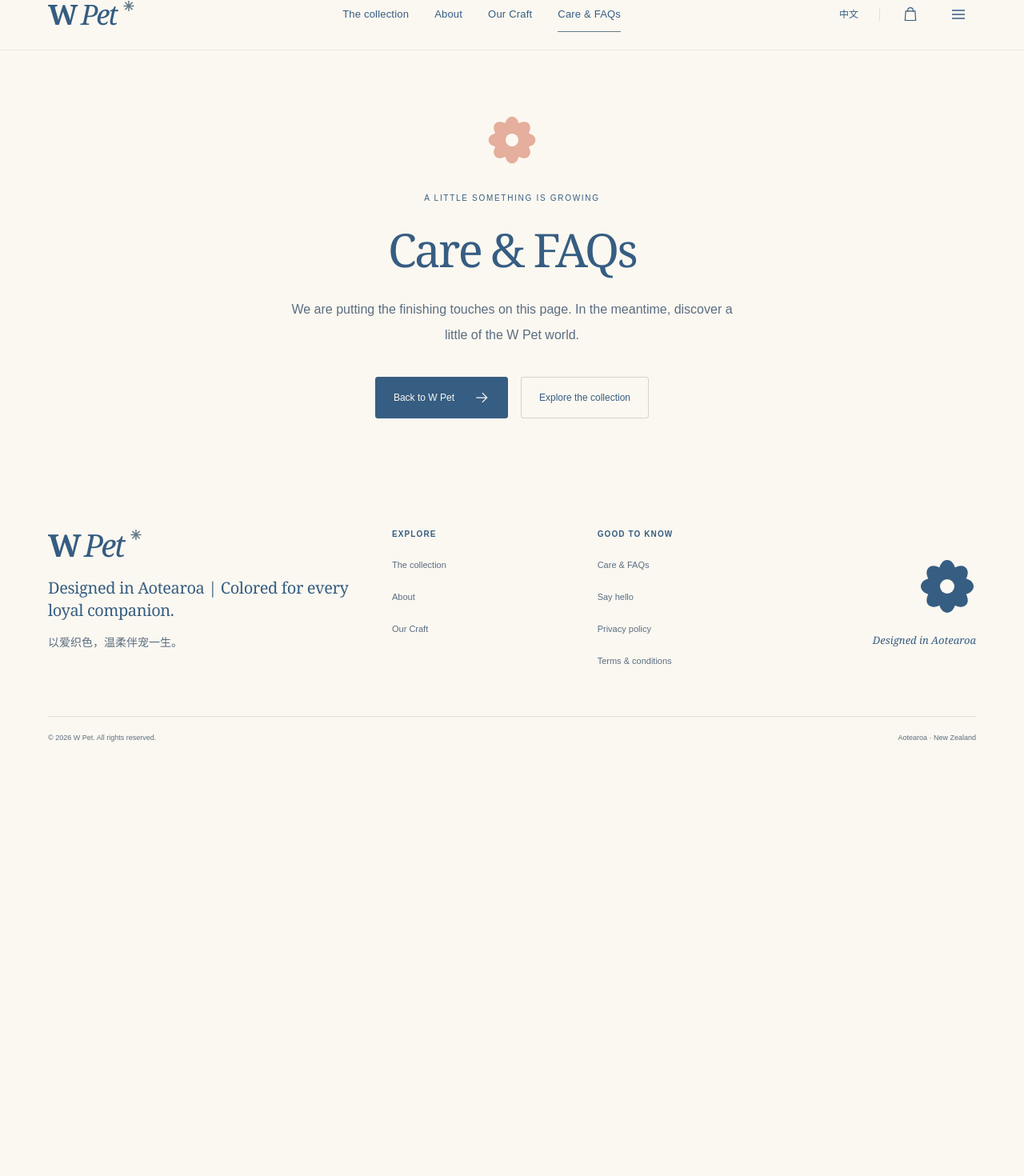
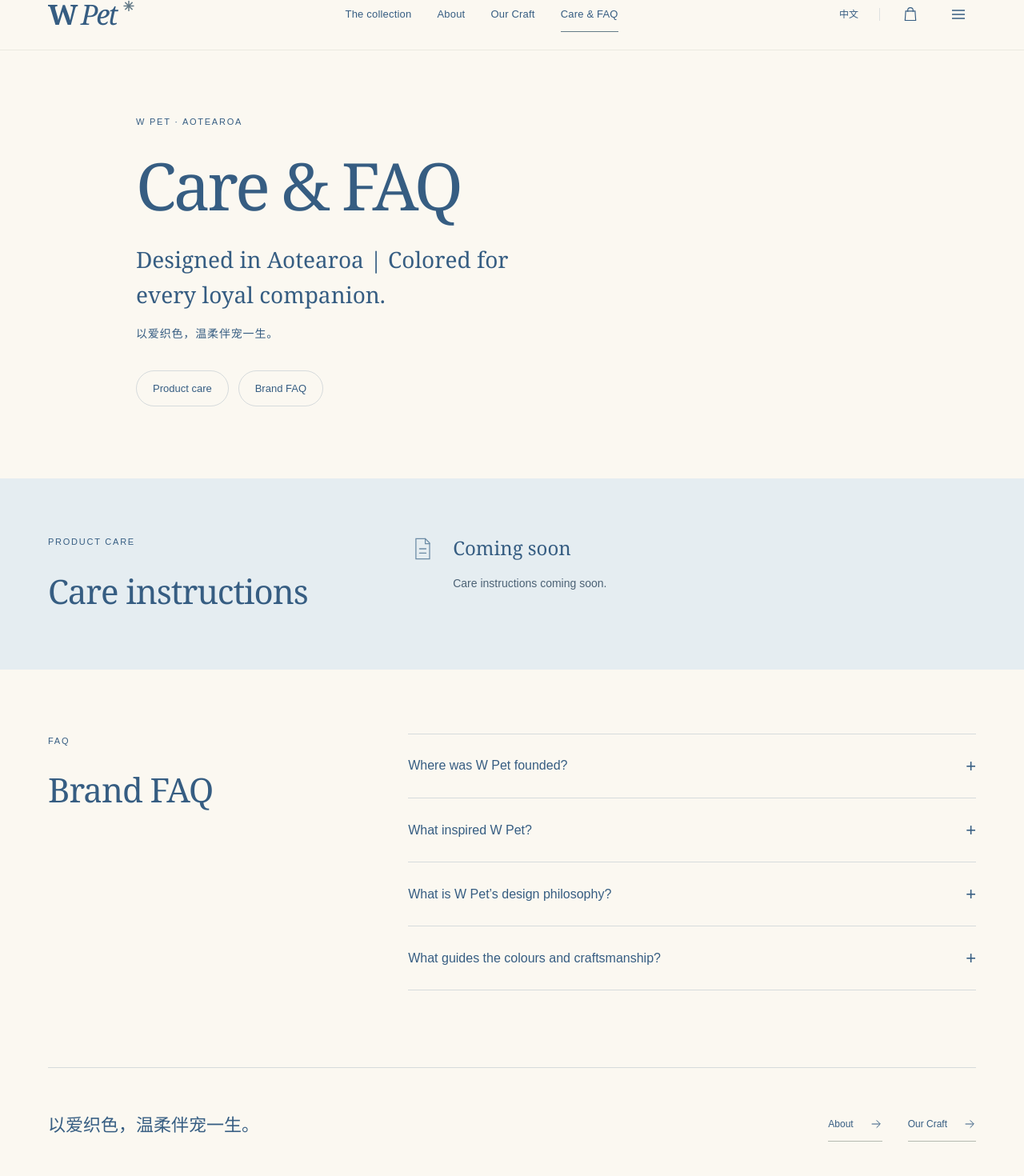
Before and after one commit to ytan449-oss/w-pet, a Next.js app: page /en/care-faq/ in a window 1280 px wide. Shown: the part 68-1538 px from the top of the page at 80% size. Before the commit the page ends 1023 px from the top, so only its background shows below. Built offline with nearby package versions, Linux system fonts and the light colour scheme.

Commit message:
feat: complete Care and FAQ page with verbatim brand answers

```diff
--- a/src/app/[locale]/care-faq/page.tsx
+++ b/src/app/[locale]/care-faq/page.tsx
@@ -1,14 +1,14 @@
-import { PagePlaceholder } from "@/components/page-placeholder";
+import { CareFaqPage } from "@/components/care-faq-page";
+import { brand } from "@/config/brand";
 import { getDictionary, requireLocale } from "@/lib/i18n";
 import { pageMetadata } from "@/lib/metadata";
 
 type Props = { params: Promise<{ locale: string }> };
 export async function generateMetadata({ params }: Props) {
   const locale = await requireLocale(params);
-  return pageMetadata(locale, getDictionary(locale).pages.care, "care-faq");
+  return pageMetadata(locale, getDictionary(locale).pages.care, "care-faq", brand.slogan);
 }
 export default async function Page({ params }: Props) {
   const locale = await requireLocale(params);
-  const d = getDictionary(locale);
-  return <PagePlaceholder locale={locale} title={d.pages.care} />;
+  return <CareFaqPage locale={locale} />;
 }
--- a/src/components/brand-pages.module.css
+++ b/src/components/brand-pages.module.css
@@ -32,6 +32,26 @@
 .craftLabels svg { width: 26px; height: 26px; color: #6b8ba5; }
 .devotion { padding-block: 36px 68px; max-width: 820px; }
 .devotion p { font-family: var(--font-display); font-size: clamp(22px, 3vw, 30px); line-height: 1.7; }
+.faqHero { padding-block: 56px 64px; max-width: 940px; }
+.topicNavigation { display: flex; flex-wrap: wrap; gap: 12px; margin-top: 32px; }
+.topicNavigation a { padding: 12px 20px; border: 1px solid var(--brand-line); border-radius: 30px; font-size: 13px; min-height: 44px; }
+.topicNavigation a:hover { background: var(--brand-soft); }
+.careSection { background: var(--brand-soft); padding-block: 52px; }
+.careInner { display: grid; gap: 32px; }
+.careState { display: flex; gap: 20px; align-items: flex-start; padding-top: 24px; border-top: 1px solid var(--brand-line); }
+.careState svg { width: 36px; height: 36px; stroke: #6b8ba5; }
+.careState h3 { font-family: var(--font-display); font-size: 24px; line-height: 1.4; font-weight: 400; }
+.careState p { color: #4c6275; font-size: 14px; line-height: 1.9; margin-top: 14px; }
+.faqSection { padding-block: 60px 80px; display: grid; gap: 32px; }
+.faqList { border-top: 1px solid var(--brand-line); min-width: 0; }
+.faqItem { border-bottom: 1px solid var(--brand-line); scroll-margin-top: 140px; }
+.faqItem summary { display: flex; align-items: center; justify-content: space-between; gap: 20px; min-height: 76px; padding-block: 22px; font-size: 16px; line-height: 1.6; cursor: pointer; list-style: none; }
+.faqItem summary::-webkit-details-marker { display: none; }
+.faqItem summary::after { content: '+'; font-size: 22px; font-weight: 300; flex-shrink: 0; }
+.faqItem[open] summary::after { content: '−'; }
+.faqItem summary:hover { color: #284965; }
+.faqAnswer { padding-bottom: 28px; padding-right: 20px; font-size: 15px; color: #4c6275; line-height: 1.95; overflow-wrap: break-word; }
+.faqRelated { display: flex; flex-wrap: wrap; gap: 20px 32px; }
 @media (min-width: 768px) {
   .hero { grid-template-columns: 1.2fr 1fr; gap: 60px; padding-block: 72px 90px; }
   .heroArt { width: min(100%, 440px); }
@@ -47,4 +67,9 @@
   .craftDetails { grid-template-columns: .75fr 1.4fr; gap: 70px; padding-block: 80px 44px; }
   .craftLabels { justify-content: space-between; }
   .devotion { padding-block: 56px 90px; }
+  .faqHero { padding-block: 80px 90px; }
+  .careInner, .faqSection { grid-template-columns: .75fr 1.4fr; gap: 70px; }
+  .careSection { padding-block: 70px; }
+  .faqSection { padding-block: 80px 96px; }
+  .careState { padding-top: 0; border-top: 0; }
 }
--- /dev/null
+++ b/src/components/care-faq-page.tsx
@@ -0,0 +1,48 @@
+import Link from "next/link";
+import { ArrowIcon } from "@/components/icons";
+import { brand } from "@/config/brand";
+import { brandFaqs, careInformation } from "@/config/care-faq";
+import { localePath } from "@/lib/routing";
+import type { Locale } from "@/types/catalog";
+import styles from "@/components/brand-pages.module.css";
+
+export function CareFaqPage({ locale }: { locale: Locale }) {
+  const zh = locale === "zh";
+  return <div className={styles.page}>
+    <section className={`${styles.faqHero} page-width`} aria-labelledby="care-title">
+      <p className={styles.kicker}>W Pet · Aotearoa</p>
+      <h1 className={styles.title} id="care-title">{zh ? "养护与 FAQ" : "Care & FAQ"}</h1>
+      <p className={styles.slogan} lang="en-NZ">{brand.sloganEn}</p>
+      <p className={styles.sloganZh} lang="zh-CN">{brand.sloganZh}</p>
+      <nav className={styles.topicNavigation} aria-label={zh ? "本页导航" : "On this page"}>
+        <a href="#product-care">{zh ? "产品养护" : "Product care"}</a>
+        <a href="#brand-faq">{zh ? "品牌 FAQ" : "Brand FAQ"}</a>
+      </nav>
+    </section>
+    <section className={styles.careSection} id="product-care" aria-labelledby="product-care-heading">
+      <div className={`${styles.careInner} page-width`}>
+        <div><p className={styles.kicker}>{zh ? "产品养护" : "Product care"}</p><h2 className={styles.sectionTitle} id="product-care-heading">{zh ? "养护说明" : "Care instructions"}</h2></div>
+        <div className={styles.careState} data-care-status={careInformation.status}>
+          <svg viewBox="0 0 40 40" fill="none" strokeWidth="1.4" aria-hidden="true"><path d="M11 6h13l6 6v22H11V6Z" /><path d="M24 6v7h6M16 20h9m-9 6h9" strokeLinecap="round" /></svg>
+          <div><h3>{zh ? "待补充" : "Coming soon"}</h3><p>{zh ? "养护说明待补充。" : "Care instructions coming soon."}</p></div>
+        </div>
+      </div>
+    </section>
+    <section className={`${styles.faqSection} page-width`} id="brand-faq" aria-labelledby="brand-faq-heading">
+      <div><p className={styles.kicker}>FAQ</p><h2 className={styles.sectionTitle} id="brand-faq-heading">{zh ? "品牌 FAQ" : "Brand FAQ"}</h2></div>
+      <div className={styles.faqList}>
+        {brandFaqs.map((faq) => <details className={styles.faqItem} key={faq.id} id={`faq-${faq.id}`} name="brand-faq">
+          <summary>{faq.question[locale]}</summary>
+          <p className={styles.faqAnswer} lang="en-NZ" data-brand-excerpt>{faq.answer}</p>
+        </details>)}
+      </div>
+    </section>
+    <nav className={`${styles.closing} page-width`} aria-label={zh ? "相关页面" : "Related pages"}>
+      <p lang="zh-CN">{brand.sloganZh}</p>
+      <div className={styles.faqRelated}>
+        <Link href={localePath(locale, "our-story")} className="text-link">{zh ? "品牌故事" : "About"}<ArrowIcon className="h-4 w-4" /></Link>
+        <Link href={localePath(locale, "craftsmanship")} className="text-link">{zh ? "我们的工艺" : "Our Craft"}<ArrowIcon className="h-4 w-4" /></Link>
+      </div>
+    </nav>
+  </div>;
+}
--- /dev/null
+++ b/src/config/care-faq.ts
@@ -0,0 +1,39 @@
+import { brand, brandExcerpt } from "./brand";
+import { craft } from "./craft";
+import type { LocalizedText } from "../types/catalog";
+
+interface BrandFaq {
+  id: string;
+  question: LocalizedText;
+  /** Answers are original English source, not translations or paraphrases. */
+  answer: string;
+}
+
+export const brandFaqs = [
+  {
+    id: "origin",
+    question: { en: "Where was W Pet founded?", zh: "W Pet 创立于哪里？" },
+    answer: brandExcerpt("Founded in New Zealand, W Pet inherits the touching memory of Wellness."),
+  },
+  {
+    id: "wellness",
+    question: { en: "What inspired W Pet?", zh: "W Pet 的灵感来自哪里？" },
+    answer: brand.storyParagraphs[0],
+  },
+  {
+    id: "philosophy",
+    question: { en: "What is W Pet’s design philosophy?", zh: "W Pet 的设计理念是什么？" },
+    answer: craft.philosophy,
+  },
+  {
+    id: "craft",
+    question: { en: "What guides the colours and craftsmanship?", zh: "W Pet 的色彩与工艺有什么特点？" },
+    answer: craft.design,
+  },
+] as const satisfies readonly BrandFaq[];
+
+/** Official washing/storage instructions have not been supplied; never infer them. */
+export const careInformation = {
+  status: "pending",
+  instructions: null,
+} as const;
--- a/src/lib/i18n.ts
+++ b/src/lib/i18n.ts
@@ -8,7 +8,7 @@
     collection: "The collection",
     story: "About",
     craft: "Our Craft",
-    care: "Care & FAQs",
+    care: "Care & FAQ",
     contact: "Say hello",
     bag: "Shopping bag",
     menu: "Open navigation",
@@ -86,7 +86,7 @@
     collection: "Aotearoa Bloom Collection",
     story: "About",
     craft: "Our Craft",
-    care: "Care & FAQs",
+    care: "Care & FAQ",
     contact: "Contact W Pet",
     cart: "Your shopping bag",
     checkout: "Checkout",
```
Also changed, not shown: 1 other file (tests, documents, lock files or other folders).
